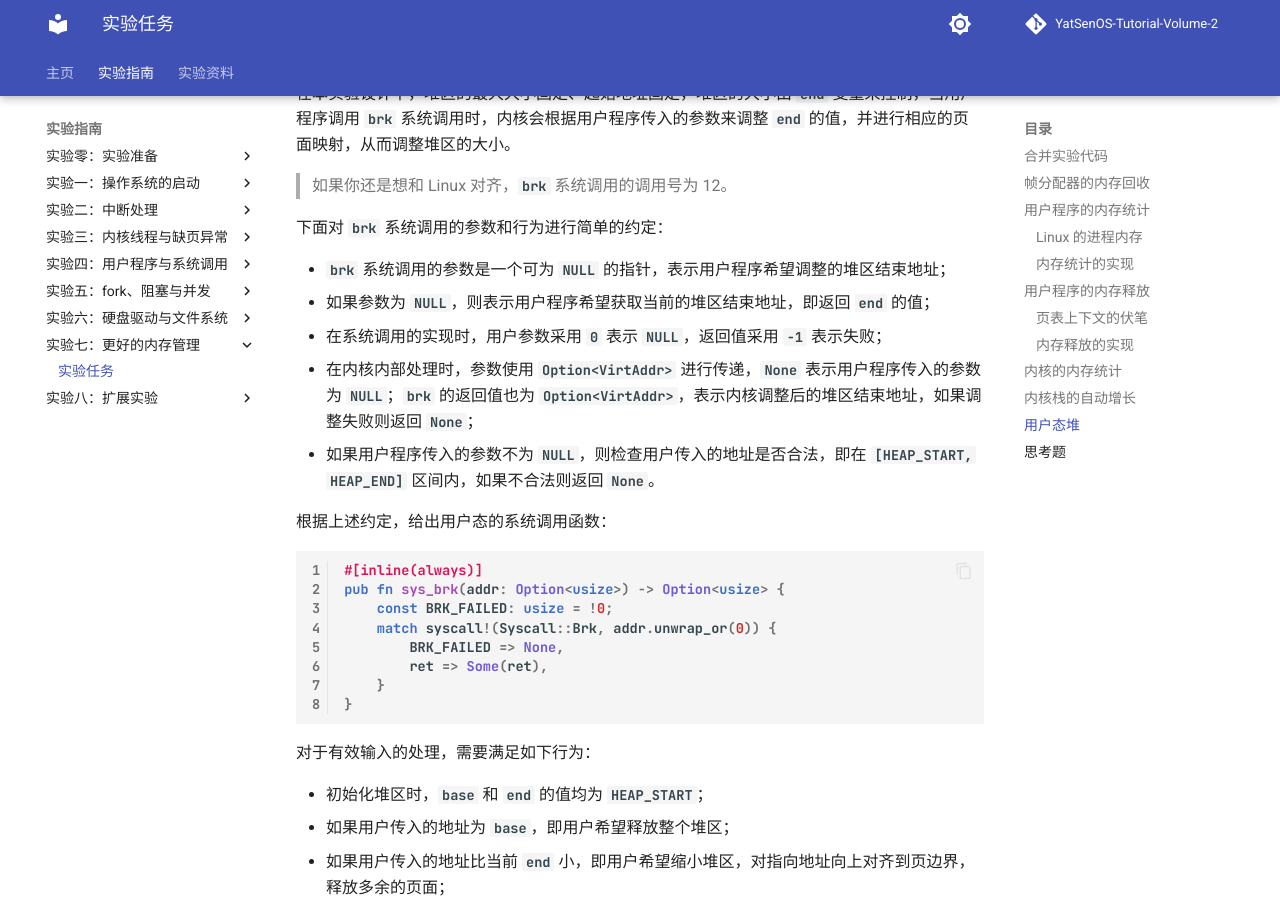
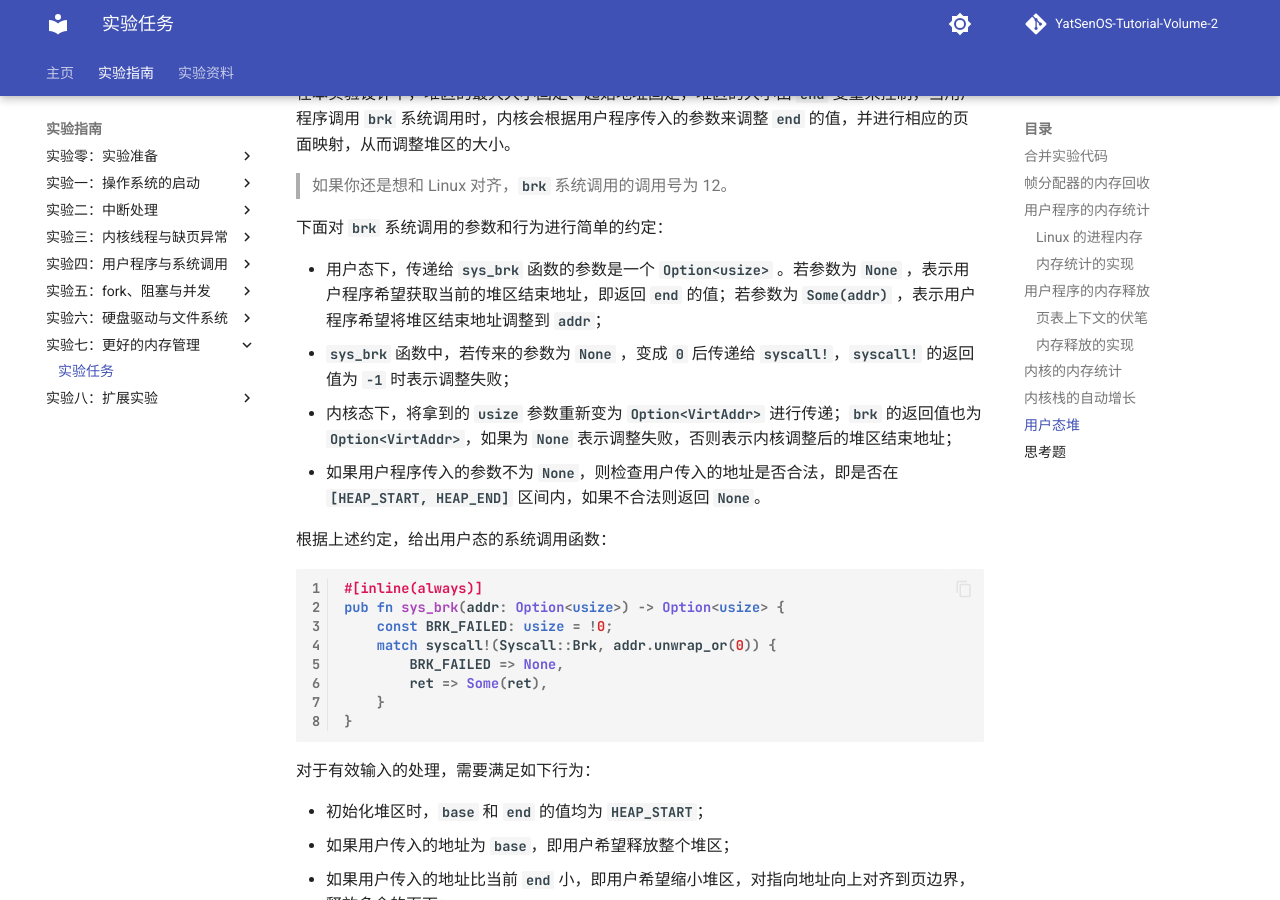
Before and after one commit to YatSenOS/YatSenOS-Tutorial-Volume-2, an MkDocs documentation site: the page built from docs/labs/0x07/tasks.md, in a window 1280 px wide and 900 px high, scrolled down 17137 px. Built offline with MkDocs 1.6.1 and Material for MkDocs 9.7.7, drawn with Linux system fonts in a browser that asks for light colours; comment, search, counter and statistics services are not loaded.

Commit message:
wip(lab/7): update

```diff
--- a/docs/labs/0x07/tasks.md
+++ b/docs/labs/0x07/tasks.md
@@ -776,11 +776,10 @@ pub struct Heap {
 
 下面对 `brk` 系统调用的参数和行为进行简单的约定：
 
--   `brk` 系统调用的参数是一个可为 `NULL` 的指针，表示用户程序希望调整的堆区结束地址；
--   如果参数为 `NULL`，则表示用户程序希望获取当前的堆区结束地址，即返回 `end` 的值；
--   在系统调用的实现时，用户参数采用 `0` 表示 `NULL`，返回值采用 `-1` 表示失败；
--   在内核内部处理时，参数使用 `Option<VirtAddr>` 进行传递，`None` 表示用户程序传入的参数为 `NULL`；`brk` 的返回值也为 `Option<VirtAddr>`，表示内核调整后的堆区结束地址，如果调整失败则返回 `None`；
--   如果用户程序传入的参数不为 `NULL`，则检查用户传入的地址是否合法，即在 `[HEAP_START, HEAP_END]` 区间内，如果不合法则返回 `None`。
+-   用户态下，传递给 `sys_brk` 函数的参数是一个 `Option<usize>` 。若参数为 `None` ，表示用户程序希望获取当前的堆区结束地址，即返回 `end` 的值；若参数为 `Some(addr)` ，表示用户程序希望将堆区结束地址调整到 `addr`；
+-   `sys_brk` 函数中，若传来的参数为 `None` ，变成 `0` 后传递给 `syscall!`，`syscall!` 的返回值为 `-1` 时表示调整失败；
+-   内核态下，将拿到的 `usize` 参数重新变为 `Option<VirtAddr>` 进行传递；`brk` 的返回值也为 `Option<VirtAddr>`，如果为 `None` 表示调整失败，否则表示内核调整后的堆区结束地址；
+-   如果用户程序传入的参数不为 `None`，则检查用户传入的地址是否合法，即是否在 `[HEAP_START, HEAP_END]` 区间内，如果不合法则返回 `None`。
 
 根据上述约定，给出用户态的系统调用函数：
 
```
